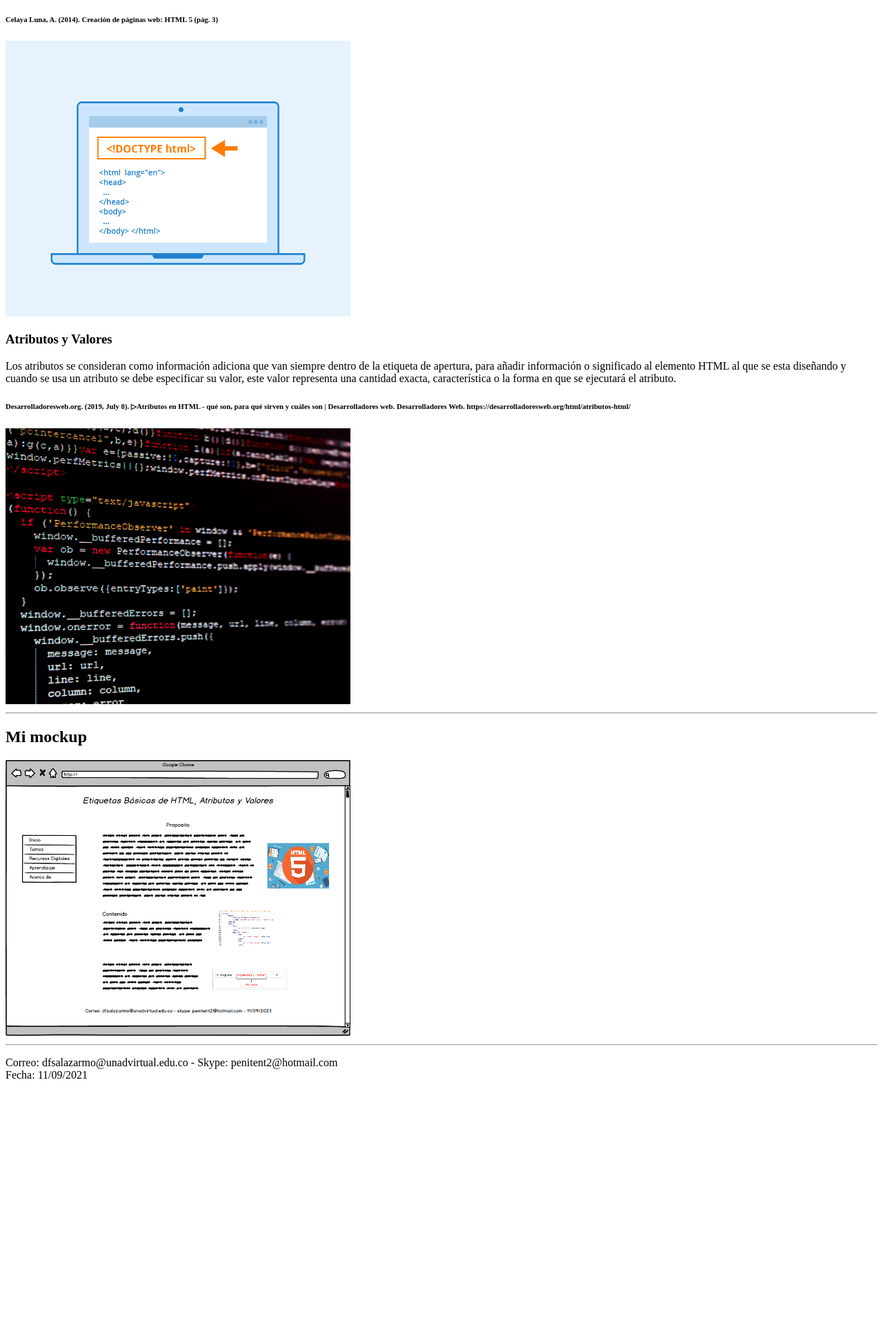
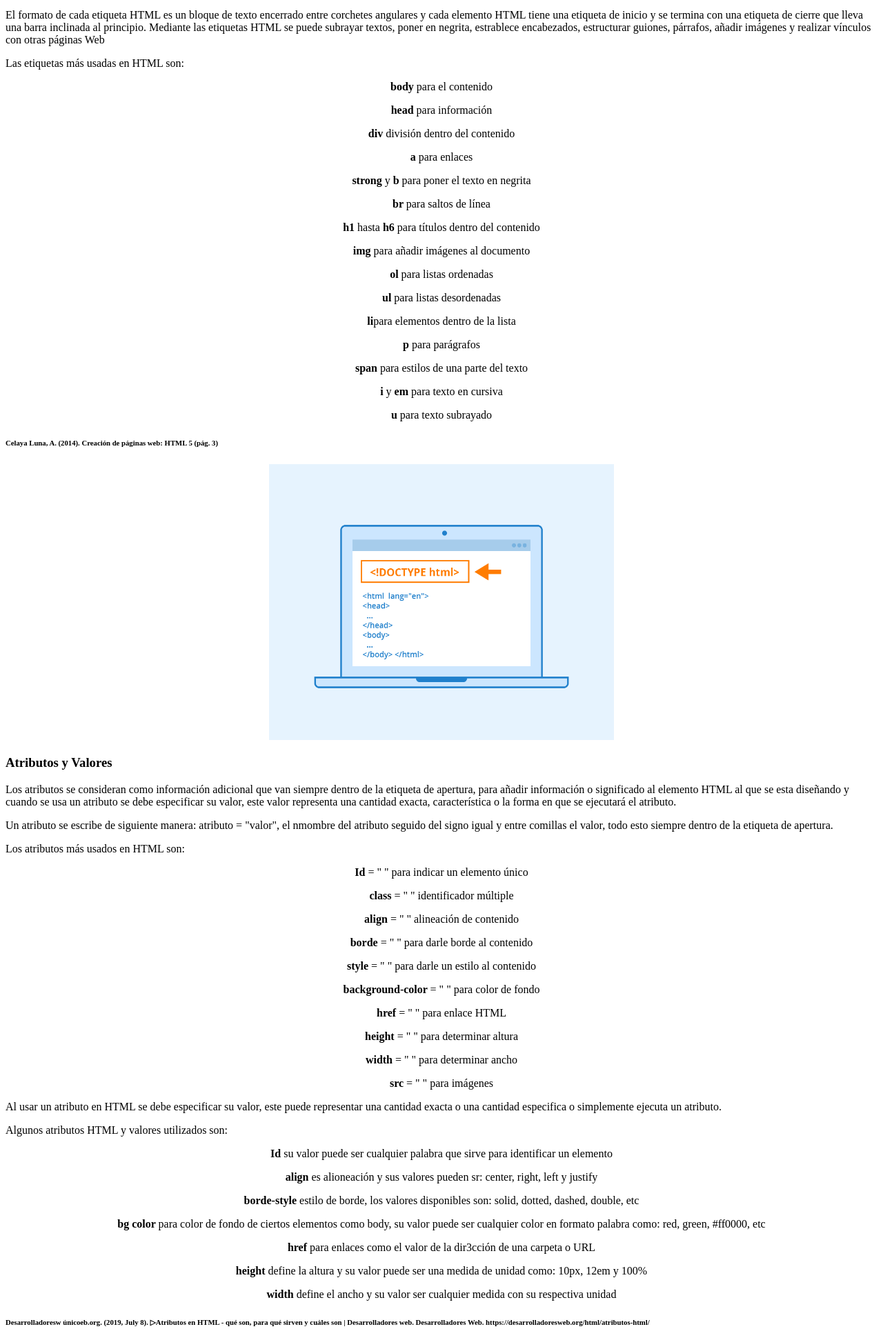
Before and after one commit to Diego-Morales/DSW-DiegoSalazar, a plain HTML site: page fase2/design.html in a window 1280 px wide. Shown: the part 508-2435 px from the top of the page at 69% size. Before the commit the page ends 2092 px from the top, so only its background shows below. Drawn offline with Linux system fonts and the light colour scheme.

Commit message:
Ampliar conceptos de HTML
Se realizo una profundización en los temas de etiquetas HTML, atributos y valores

```diff
--- a/fase2/design.html
+++ b/fase2/design.html
@@ -50,26 +50,68 @@
                 <p>Las etiquetas básicas de HTML son una serie de códigos que
                     van dando un formato y estructura al contenido de las páginas web.
                     Estas etiquetas serán interpretadas por un navegador de internet
-                    que mostrará adecuadamente la página web al usuario</p>
+                    que mostrará adecuadamente la página web al usuario.</p>
+                <p>El formato de cada etiqueta HTML es un bloque de texto encerrado entre corchetes angulares y cada elemento
+                     HTML tiene una etiqueta de inicio y se termina con una etiqueta de cierre que lleva una barra inclinada al principio. Mediante las etiquetas HTML se puede subrayar textos, poner en negrita, estrablece encabezados, estructurar guiones, párrafos,
+                     añadir imágenes y realizar vínculos con otras páginas Web</p>
+                <p>Las etiquetas más usadas en HTML son:</p>
+                <center><p><b>body </b>para el contenido</p></center>
+                <center><p><b>head </b>para información</p></center>
+                <center><p><b>div </b>división dentro del contenido</p></center>
+                <center><p><b>a </b>para enlaces</p></center>
+                <center><p><b>strong </b>y <b>b</b> para poner el texto en negrita</p></center>
+                <center><p><b>br </b>para saltos de línea</p></center>
+                <center><p><b>h1 </b>hasta <b>h6 </b>para títulos dentro del contenido</p></center>
+                <center><p><b>img </b>para añadir imágenes al documento</p></center>
+                <center><p><b>ol </b>para listas ordenadas</p></center>
+                <center><p><b>ul </b>para listas desordenadas</p></center>
+                <center><p><b>li</b>para elementos dentro de la lista</p></center>
+                <center><p><b>p </b>para parágrafos</p></center>
+                <center><p><b>span </b>para estilos de una parte del texto</p></center>
+                <center><p><b>i </b>y <b>em </b>para texto en cursiva</p></center>
+                <center><p><b>u </b>para texto subrayado</p></center>
                     <h6>Celaya Luna, A. (2014). Creación de páginas web: HTML 5 (pág. 3)</h6>
-                    <img src="imagen/etiquetahtml.png" alt="imagen de las etiquetas de html" width="500" height="400">
+                    <center><img src="imagen/etiquetahtml.png" alt="imagen de las etiquetas de html" width="500" height="400"></center>
             </article>
             <article>
                 <h3>Atributos y Valores</h3>
-                <p>Los atributos se consideran como información adiciona que van siempre
+                <p>Los atributos se consideran como información adicional que van siempre
                     dentro de la etiqueta de apertura, para añadir información o significado
                     al elemento HTML al que se esta diseñando y cuando se usa un atributo se
                     debe especificar su valor, este valor representa una cantidad exacta, característica
                     o la forma en que se ejecutará el atributo.</p>
-                    <h6>Desarrolladoresweb.org. (2019, July 8). ▷Atributos en HTML - qué son, para qué sirven y cuáles son | Desarrolladores web. Desarrolladores Web. https://desarrolladoresweb.org/html/atributos-html/</h6>
-                    <img src="imagen/html5.jpg" alt="imagen de los atributos y valores de HTML" width="500" height="400">
+                <p>Un atributo se escribe de siguiente manera: atributo = "valor", el nmombre del atributo seguido del signo igual y entre
+                    comillas el valor, todo esto siempre dentro de la etiqueta de apertura.</p>
+                <p>Los atributos más usados en HTML son:</p>
+                <center><p><b>Id </b>= " " para indicar un elemento único</p></center>
+                <center><p><b>class </b>= " " identificador múltiple</p></center>
+                <center><p><b>align </b>= " " alineación de contenido</p></center>
+                <center><p><b>borde </b>= " " para darle borde al contenido</p></center>
+                <center><p><b>style </b>= " " para darle un estilo al contenido</p></center>
+                <center><p><b>background-color </b>= " " para color de fondo</p></center>
+                <center><p><b>href </b>= " " para enlace HTML</p></center>
+                <center><p><b>height </b>= " " para determinar altura</p></center>
+                <center><p><b>width </b>= " " para determinar ancho</p></center>
+                <center><p><b>src </b>= " " para imágenes</p></center>
+                <p>Al usar un atributo en HTML se debe especificar su valor, este puede representar una cantidad exacta o una cantidad
+                    especifica o simplemente ejecuta un atributo.</p>
+                <p>Algunos atributos HTML y valores utilizados son:</p>
+                <center><p><b>Id </b>su valor puede ser cualquier palabra que sirve para identificar un elemento</p></center>
+                <center><p><b>align </b>es alioneación y sus valores pueden sr: center, right, left y justify</p></center>
+                <center><p><b>borde-style </b>estilo de borde, los valores disponibles son: solid, dotted, dashed, double, etc</p></center>
+                <center><p><b>bg color </b>para color de fondo de ciertos elementos como body, su valor puede ser cualquier color en formato palabra como: red, green, #ff0000, etc</p></center>
+                <center><p><b>href </b>para enlaces como el valor de la dir3cción de una carpeta o URL</p></center>
+                <center><p><b>height </b>define la altura y su valor puede ser una medida de unidad como: 10px, 12em y 100%</p></center>
+                <center><p><b>width </b>define el ancho y su valor ser cualquier medida con su respectiva unidad</p></center>
+                    <h6>Desarrolladoresw únicoeb.org. (2019, July 8). ▷Atributos en HTML - qué son, para qué sirven y cuáles son | Desarrolladores web. Desarrolladores Web. https://desarrolladoresweb.org/html/atributos-html/</h6>
+                    <center><img src="imagen/html5.jpg" alt="imagen de los atributos y valores de HTML" width="500" height="400"></center>
             </article>
         </section>
     </main>
     <hr>
     <!-- Diseño del muckup para la página web -->
     <h2>Mi mockup</h2>
-    <img src="imagen/mockup.png" alt="mockup de la página principal" width="500" height="400">
+    <center><img src="imagen/mockup.png" alt="mockup de la página principal" width="500" height="400"></center>
     <hr>
     <footer>
         <p>Correo: dfsalazarmo@unadvirtual.edu.co - Skype: penitent2@hotmail.com <br>
```
